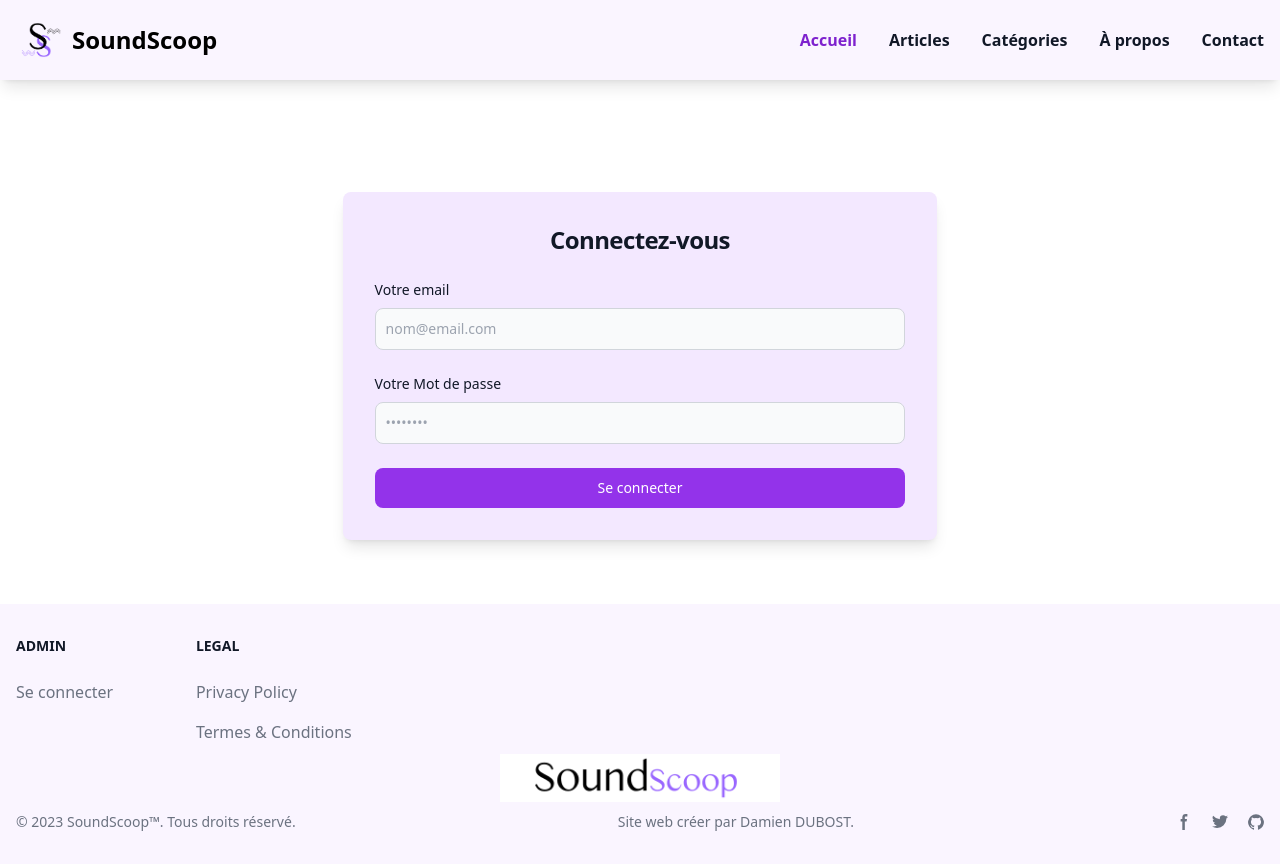
After one commit to ddubost6998/dwwm-pe7v-php-soundscoop, a PHP site: page /login.php in a window 1280 px wide. The commit adds this page. Run offline with PHP 8.4, Linux system fonts and the light colour scheme; some libraries are stand-ins or nearby versions.

Commit message:
Mise en page de la page de connexion

```diff
--- a/index.php
+++ b/index.php
@@ -2,9 +2,10 @@
 require_once 'layout/header.php';
 ?>
 
-<main class="prose mx-auto mt-32">
+<main class="w-4/5 mx-auto mt-32">
     <h1 class="text-center">Bienvenue sur SoundScoop</h1>
 
+    <div class="bg-gray-100">
         <a href="article1.php" class="mt-16 flex flex-col items-center bg-purple-300 border border-gray-200 rounded-lg shadow md:flex-row md:max-w-xl hover:bg-gray-100 dark:border-gray-700 dark:bg-gray-800 dark:hover:bg-gray-700">
             <img class="object-cover w-full md:h-auto md:rounded-none md:rounded-l-lg" src='https://www.pioneerdj.com/-/media/pioneerdj/images/products/controller/ddj-flx10/pc-cgi_angle.png' alt='Table de mixage Pionner DJ DDJ-FLX10'/>
             <div class="flex flex-col justify-between p-4 leading-normal">
@@ -32,6 +33,7 @@ require_once 'layout/header.php';
                 </svg>
             </div>
         </a>
+    </div>
 
     <div>
         <h2 class="text-end mt-32">À propos de nous</h2>
@@ -45,7 +47,6 @@ require_once 'layout/header.php';
             </svg>
         </div>
     </div>
-
 </main>
 
 <?php require_once 'layout/footer.php';
--- a/layout/footer.php
+++ b/layout/footer.php
@@ -6,7 +6,7 @@
                     <h2 class="mb-6 text-sm font-semibold text-gray-900 uppercase dark:text-white">Admin</h2>
                     <ul class="text-gray-500 dark:text-gray-400 font-medium">
                         <li class="mb-4">
-                            <a href="connexion.php" class="hover:underline">Se connecter</a>
+                            <a href="login.php" class="hover:underline">Se connecter</a>
                         </li>
                     </ul>
                 </div>
--- a/layout/nav.php
+++ b/layout/nav.php
@@ -5,16 +5,6 @@
             <img src="../img/logo_soundscoop.png" class="h-12 mr-2" alt="Logo de SoundScoop">
             <span class="self-center text-2xl font-semibold whitespace-nowrap dark:text-white">SoundScoop</span>
         </a>
-
-        <div class="flex md:order-2">
-            <button type="button" class="text-white bg-purple-500 hover:bg-gray-900 focus:ring-4 focus:outline-none focus:ring-blue-300 font-medium rounded-lg text-sm px-4 py-2 text-center mr-3 md:mr-0 dark:bg-purple-600 dark:hover:bg-purple-700 dark:focus:ring-purple-800">Se connecter</button>
-            <button src="connexion.php" data-collapse-toggle="navbar-sticky" type="button" class="inline-flex items-center p-2 w-10 h-10 justify-center text-sm text-gray-500 rounded-lg md:hidden hover:bg-gray-100 focus:outline-none focus:ring-2 focus:ring-gray-200 dark:text-gray-400 dark:hover:bg-gray-700 dark:focus:ring-gray-600" aria-controls="navbar-sticky" aria-expanded="false">
-                <span class="sr-only">Open main menu</span>
-                <svg class="w-5 h-5" aria-hidden="true" xmlns="http://www.w3.org/2000/svg" fill="none" viewBox="0 0 17 14">
-                    <path stroke="currentColor" stroke-linecap="round" stroke-linejoin="round" stroke-width="2" d="M1 1h15M1 7h15M1 13h15"/>
-                </svg>
-            </button>
-        </div>
 
         <div class="items-center justify-between hidden w-full md:flex md:w-auto md:order-1" id="navbar-sticky">
             <ul class="flex flex-col p-4 mt-4 font-semibold md:p-0 md:flex-row md:space-x-8 md:mt-0 md:border-0 dark:bg-gray-800 dark:border-gray-700">
--- /dev/null
+++ b/login.php
@@ -0,0 +1,28 @@
+<?php
+require_once 'layout/header.php';
+?>
+
+<main class="prose mx-auto mt-32">
+    <div class="mx-auto flex flex-col items-center justify-center">
+        <div class="bg-purple-100 dark:bg-purple-900 w-full m-16 rounded-lg shadow-lg">
+            <div class="p-6 space-y-4 md:space-y-6 sm:p-8">
+
+                <h1 class="text-xl font-bold text-center leading-tight tracking-tight text-gray-900 md:text-2xl dark:text-white">Connectez-vous</h1>
+
+                <form action="admin.php" method="POST" class="space-y-4 md:space-y-6">
+                    <div>
+                        <label for="email" class="block mb-2 text-sm font-medium text-gray-900 dark:text-white">Votre email</label>
+                        <input type="email" name="email" id="email" class="bg-gray-50 border border-gray-300 text-gray-900 sm:text-sm rounded-lg focus:ring-primary-600 focus:border-primary-600 block w-full p-2.5 dark:bg-gray-700 dark:border-gray-600 dark:placeholder-gray-400 dark:text-white dark:focus:ring-blue-500 dark:focus:border-blue-500" placeholder="nom@email.com" required="">
+                    </div>
+                    <div>
+                        <label for="password" class="block mb-2 text-sm font-medium text-gray-900 dark:text-white">Votre Mot de passe</label>
+                        <input type="password" name="password" id="password" class="bg-gray-50 border border-gray-300 text-gray-900 sm:text-sm rounded-lg focus:ring-primary-600 focus:border-primary-600 block w-full p-2.5 dark:bg-gray-700 dark:border-gray-600 dark:placeholder-gray-400 dark:text-white dark:focus:ring-blue-500 dark:focus:border-blue-500" placeholder="••••••••" required="">
+                    </div>
+                    <button type="submit" class="bg-purple-600 hover:bg-purple-700 dark:bg-purple-200 dark:hover:bg-purple-500 dark:text-gray-900 w-full text-white font-medium rounded-lg text-sm px-5 py-2.5 text-center focus:ring-4 focus:outline-none focus:ring-blue-300 dark:focus:ring-blue-800">Se connecter</button>
+                </form>
+            </div>
+        </div>
+    </div>
+</main>
+
+<?php require_once 'layout/footer.php';
```
Also changed, not shown: register.php (deleted, +0 -39 lines), 1 other file. Lines whose indentation alone changed are shown as unchanged.
